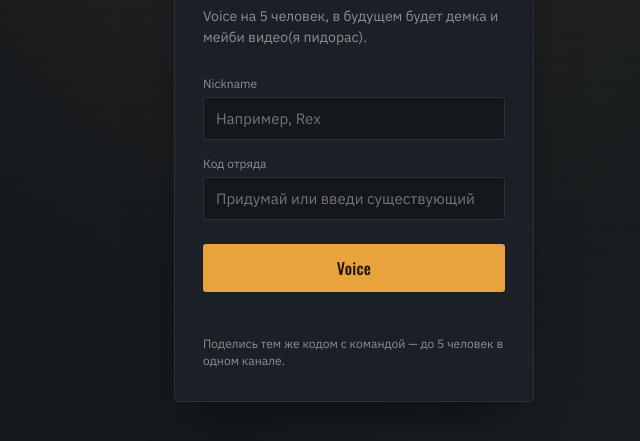
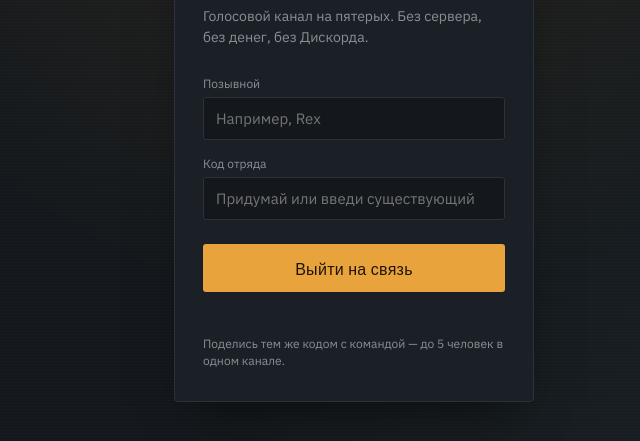
Before and after one commit to qwoxic/squad, a website: page public/index.html in a window 1280 px wide. Shown: the part 249-690 px from the top of the page, without its empty margins (286-926 px from the left). Drawn offline with nearby package versions, Linux system fonts and the light colour scheme.

Commit message:
Update index.html

```diff
--- a/public/index.html
+++ b/public/index.html
@@ -18,10 +18,10 @@
       <span class="dial-tick"></span>
     </div>
     <h1>Squad Comms</h1>
-    <p class="tagline">Voice на 5 человек, в будущем будет демка и мейби видео(я пидорас).</p>
+    <p class="tagline">Голосовой канал на пятерых. Без сервера, без денег, без Дискорда.</p>
 
     <label class="field">
-      <span>Nickname</span>
+      <span>Позывной</span>
       <input id="input-callsign" type="text" maxlength="16" placeholder="Например, Rex" autocomplete="off" />
     </label>
 
@@ -30,7 +30,7 @@
       <input id="input-room" type="text" maxlength="12" placeholder="Придумай или введи существующий" autocomplete="off" />
     </label>
 
-    <button id="btn-join" class="btn-primary">Voice</button>
+    <button id="btn-join" class="btn-primary">Выйти на связь</button>
     <p id="join-error" class="error"></p>
     <p class="hint">Поделись тем же кодом с командой — до 5 человек в одном канале.</p>
   </div>
```
